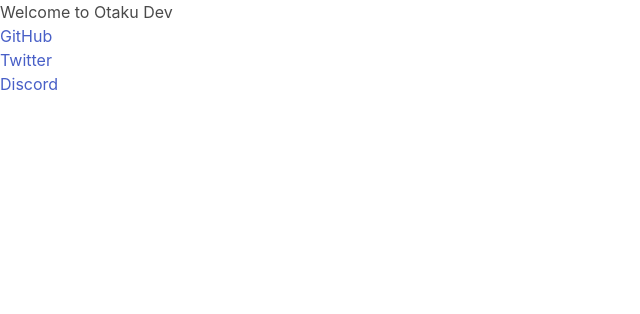
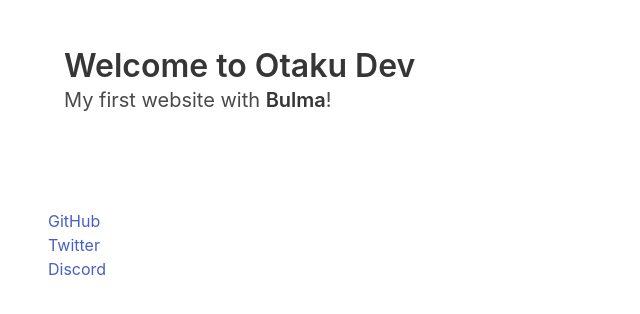
Before and after one commit to otaku-dev/test, a website built with webpack: page docs/index.html in a window 1280 px wide. Shown: the whole page, without its empty margins (0-640 px from the left). Built offline with nearby package versions, Linux system fonts and the light colour scheme.

Commit message:
Update index.html

```diff
--- a/docs/index.html
+++ b/docs/index.html
@@ -2,22 +2,24 @@
 <html>
   <head>
     <meta charset="utf-8">
+    <meta name="viewport" content="width=device-width, initial-scale=1">
     <title>Otaku Dev</title>
   </head>
   <body>
-    <section id="introduction">
-      <div>
-        <h1>Welcome to Otaku Dev</h1>
+    <section class="section">
+      <div class="container">
+        <h1 class="title">Welcome to Otaku Dev</h1>
+        <p class="subtitle">
+          My first website with <strong>Bulma</strong>!
+        </p>
       </div>
     </section>
-    <section id="sns">
-      <div>
-        <ul>
-          <li><a href="https://github.com/otaku-dev">GitHub</a></li>
-          <li><a href="https://twitter.com/otaku_dev_">Twitter</a></li>
-          <li><a href="https://discord.gg/DeKThQh">Discord</a></li>
-        </ul>
-      </div>
+    <section class="section">
+      <ul>
+        <li><a href="https://github.com/otaku-dev">GitHub</a></li>
+        <li><a href="https://twitter.com/otaku_dev_">Twitter</a></li>
+        <li><a href="https://discord.gg/DeKThQh">Discord</a></li>
+      </ul>
     </section>
     <script src="./bundle.js"></script>
   </body>
```
